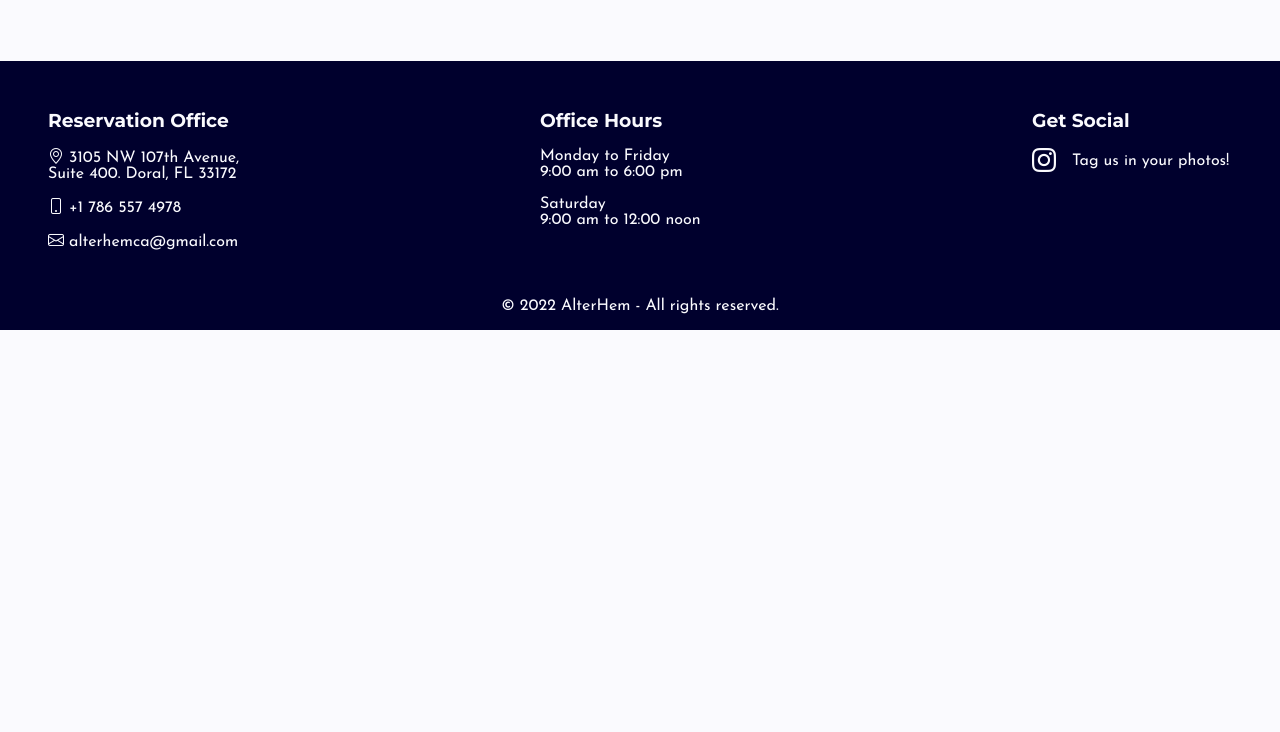
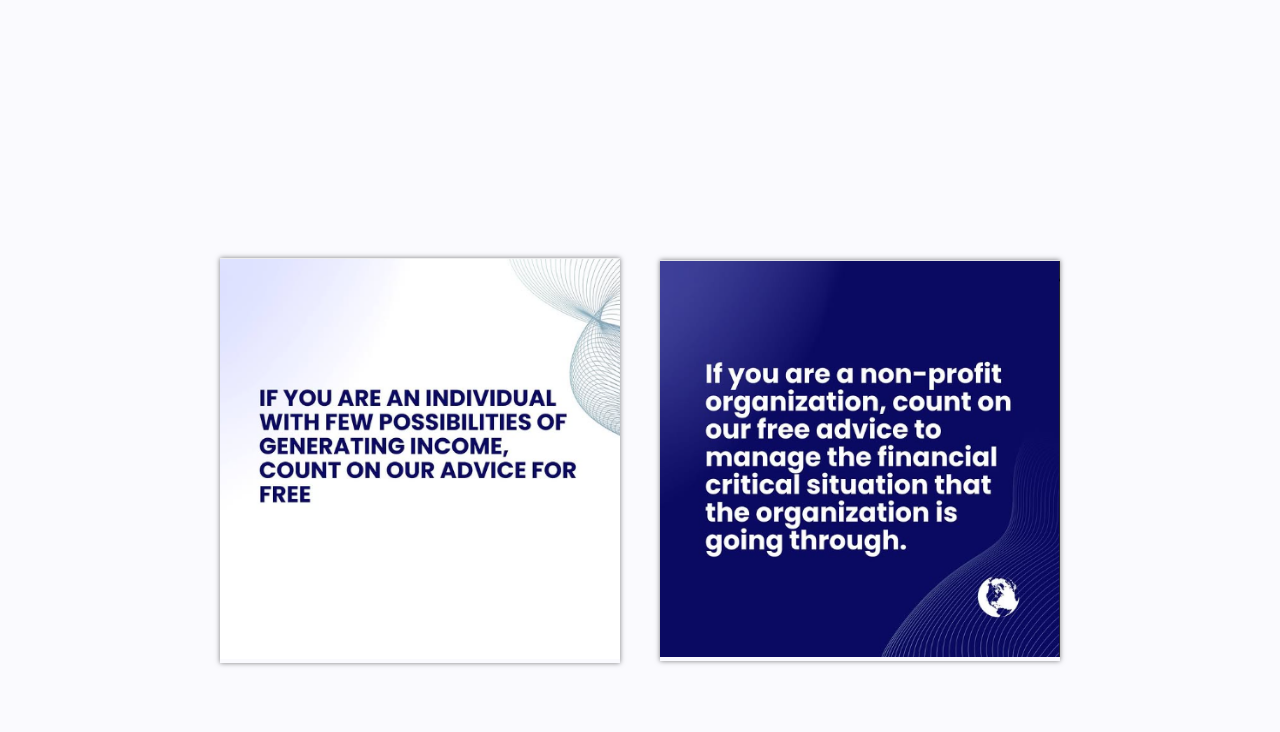
Before and after one commit to victorsegovi/alterhem, a plain HTML site: page index.html in a window 1280 px wide. Shown: the part 1948-2680 px from the top of the page. Before the commit the page ends 2278 px from the top, so only its background shows below. Drawn offline with nearby package versions, Linux system fonts and the light colour scheme.

Commit message:
Add files via upload

```diff
--- a/index.html
+++ b/index.html
@@ -115,6 +115,10 @@
                 <a href="contact.html" class="p-btn-services">Contact Us!</a>
             </div>
         </section>
+        <section class="instagram-posts">
+            <a href="https://www.instagram.com/p/DFx5TZDCX9G/?igsh=MW4xeWxzdGFqZGpkZQ==" target="_blank"><img src="img/screenshot-1.png" alt="Instagram Post"></a>
+            <a href="https://www.instagram.com/p/DFvR2JDzlH7/?igsh=MTNpcWVxNW90cWMzOQ==" target="_blank"><img src="img/screenshot-2.png" alt="Instagram Post"></a>
+        </section>
     </main>
     <footer>
         <div class="reservation-office">
--- a/styles/style.css
+++ b/styles/style.css
@@ -162,6 +162,27 @@ footer h3{
     font-family: Montserrat;
 }
 
+.instagram-posts{
+    width: 100%;
+    min-height: 100vh;
+    padding: 24px;
+    display: flex;
+    overflow: hidden;
+    gap: 40px;
+    justify-content: center;
+    align-items: center;
+    flex-wrap: wrap;
+}
+
+.instagram-posts a{
+    box-shadow: 0 0  5px rgba(0, 0, 0,.5);
+    height: fit-content;
+}
+
+.instagram-posts a img{
+    width: 400px;
+}
+
 @media screen and (min-width: 600px) {
     footer{
         flex-direction: row;
```
Also changed, not shown: img/screenshot-1.png (added), img/screenshot-2.png (added).
